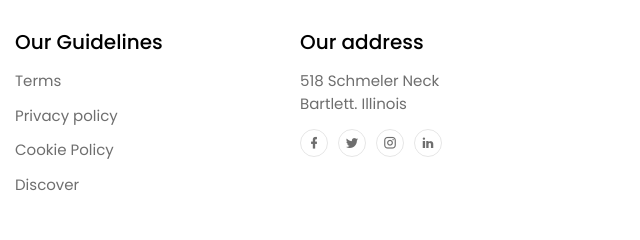
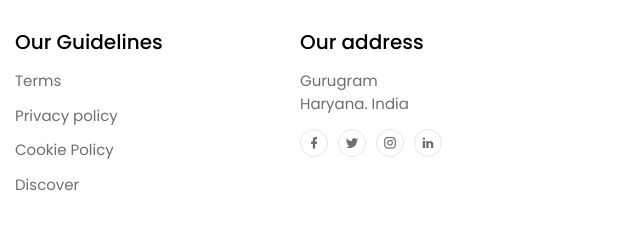
Before and after one commit to Amitesh2624/shiokarai-website, a website: page index.html in a window 1280 px wide. Shown: the part 3839-4079 px from the top of the page, 640-1280 px from the left. Drawn offline with Linux system fonts and the light colour scheme.

Commit message:
Update index.html

```diff
--- a/index.html
+++ b/index.html
@@ -319,7 +319,7 @@
           </div>
           <div class="col-12 col-md-6 col-lg-3 grid-margin">
               <h5 class="pb-2">Our address</h5>
-              <p class="text-muted">518 Schmeler Neck<br>Bartlett. Illinois</p>
+              <p class="text-muted">Gurugram<br>Haryana. India</p>
               <div class="d-flex justify-content-center justify-content-md-start">
                 <a href="#"><span class="mdi mdi-facebook"></span></a>
                 <a href="#"><span class="mdi mdi-twitter"></span></a>
```
